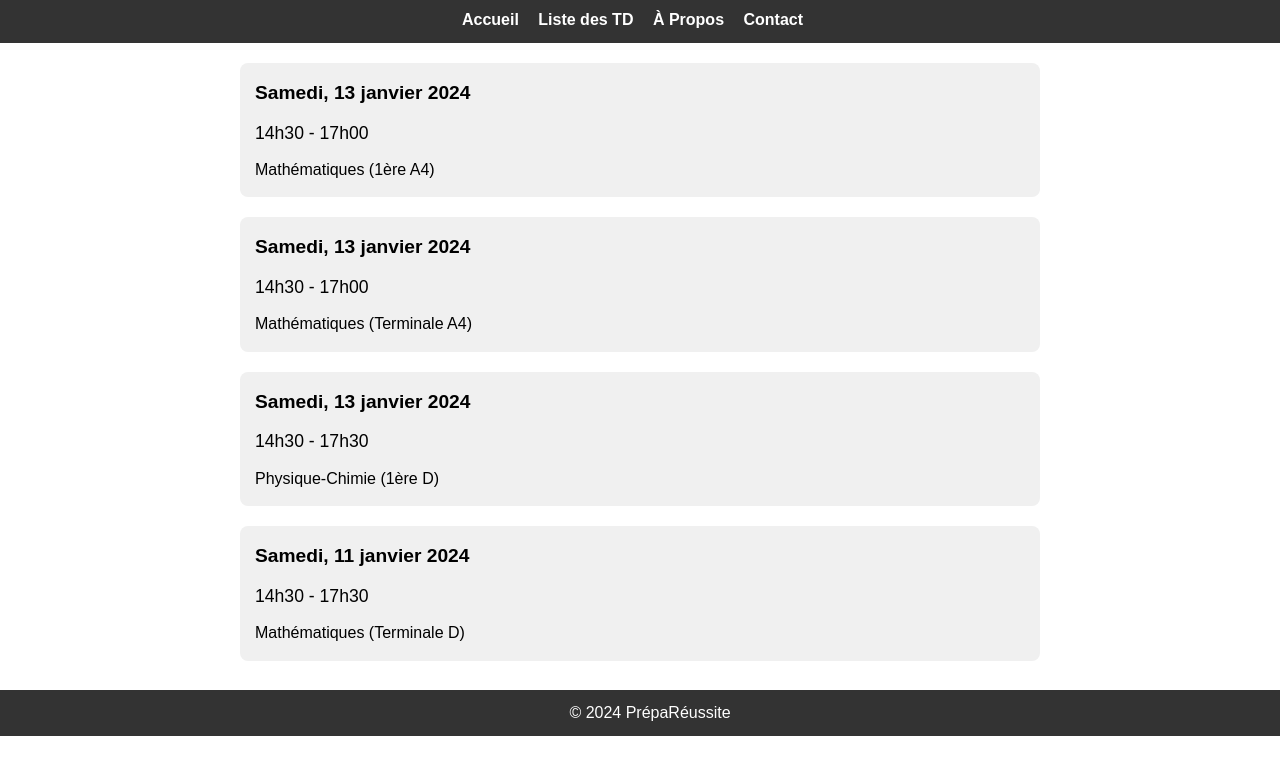
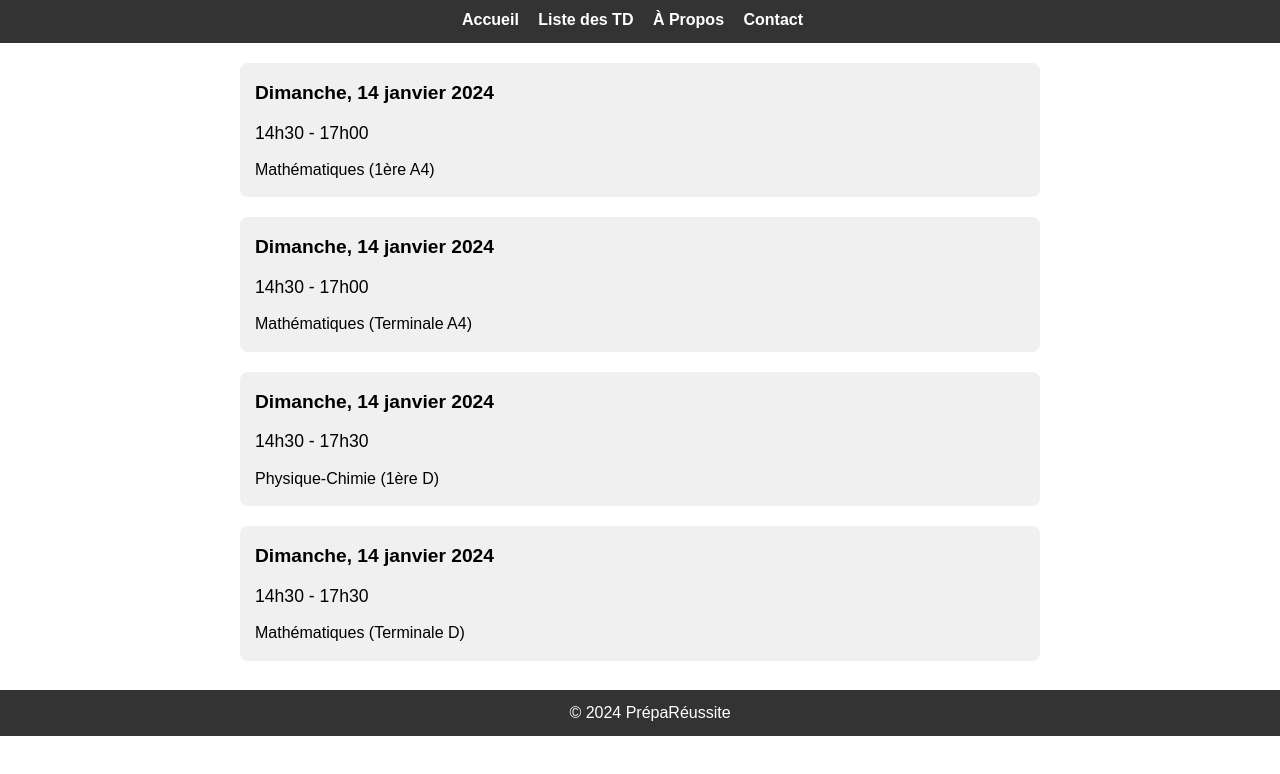
Before and after one commit to ardu79/PrepaReussite_siteTD, a plain HTML site: page edt.html in a window 1280 px wide. Shown: the part 64-838 px from the top of the page. Drawn offline with Linux system fonts and the light colour scheme.

Commit message:
Update edt.html

```diff
--- a/edt.html
+++ b/edt.html
@@ -21,25 +21,25 @@
 
     <section id="emploi-du-temps">
         <div class="emploi-du-temps-entry">
-            <div class="emploi-du-temps-date">Samedi, 13 janvier 2024</div>
+            <div class="emploi-du-temps-date">Dimanche, 14 janvier 2024</div>
             <div class="emploi-du-temps-heure">14h30 - 17h00</div>
             <div class="emploi-du-temps-details">Mathématiques (1ère A4)</div>
         </div>
 
         <div class="emploi-du-temps-entry">
-            <div class="emploi-du-temps-date">Samedi, 13 janvier 2024</div>
+            <div class="emploi-du-temps-date">Dimanche, 14 janvier 2024</div>
             <div class="emploi-du-temps-heure">14h30 - 17h00</div>
             <div class="emploi-du-temps-details">Mathématiques (Terminale A4)</div>
         </div>
 
         <div class="emploi-du-temps-entry">
-            <div class="emploi-du-temps-date">Samedi, 13 janvier 2024</div>
+            <div class="emploi-du-temps-date">Dimanche, 14 janvier 2024</div>
             <div class="emploi-du-temps-heure">14h30 - 17h30</div>
             <div class="emploi-du-temps-details">Physique-Chimie (1ère D)</div>
         </div>
 
         <div class="emploi-du-temps-entry">
-            <div class="emploi-du-temps-date">Samedi, 11 janvier 2024</div>
+            <div class="emploi-du-temps-date">Dimanche, 14 janvier 2024</div>
             <div class="emploi-du-temps-heure">14h30 - 17h30</div>
             <div class="emploi-du-temps-details">Mathématiques (Terminale D)</div>
         </div>
```
